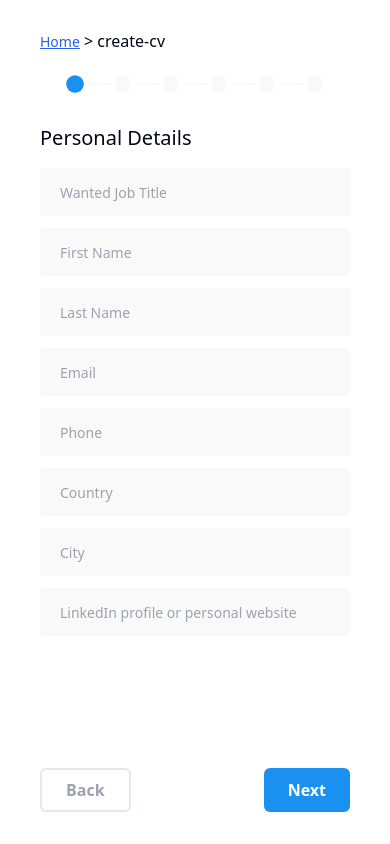
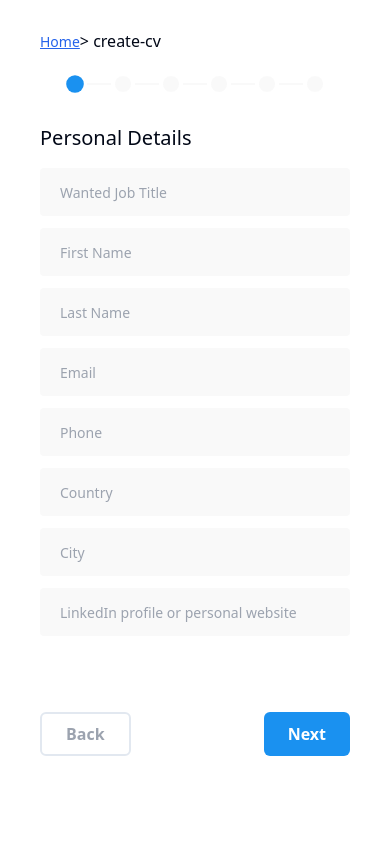
Before and after one commit to Sibel-Bouzo/cv-it, a React (Vite) app: page /cv-it/create-cv in a window 390 px wide. Built offline with nearby package versions, Linux system fonts and the light colour scheme.

Commit message:
responsive fix

```diff
--- a/src/pages/CreateCv/CreateCv.jsx
+++ b/src/pages/CreateCv/CreateCv.jsx
@@ -132,14 +132,14 @@ export const CreateCv = () => {
       <div
         className={clsx(
           isFinished && "hidden md:flex",
-          "fixed left-0 top-0 w-full md:w-[50%] md:rounded-r-3xl shadow-xl px-10 py-8 h-[100vh] overflow-y-auto bg-white flex flex-col justify-between"
+          "fixed left-0 top-0 w-full md:w-[50%] md:rounded-r-3xl shadow-xl px-10 py-8 h-[100vh] overflow-y-auto bg-white flex flex-col sm:justify-between"
         )}
       >
         <div>
           <p className="mb-6">
             <Link to="/cv-it/" className="text-blue-600 text-sm underline">
               Home
-            </Link>{" "}
+            </Link>
             &gt; create-cv
           </p>
 
```
